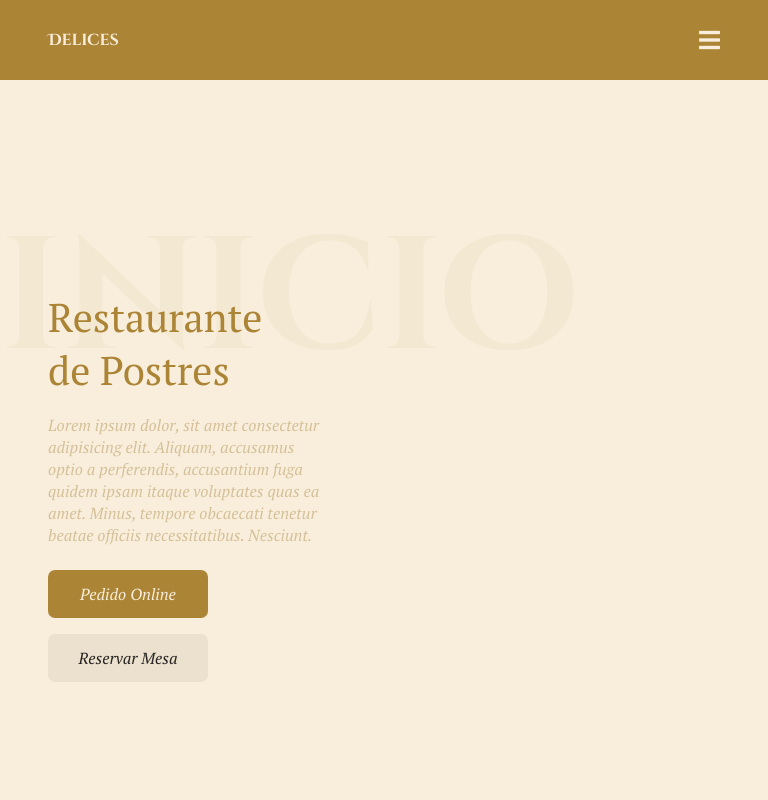
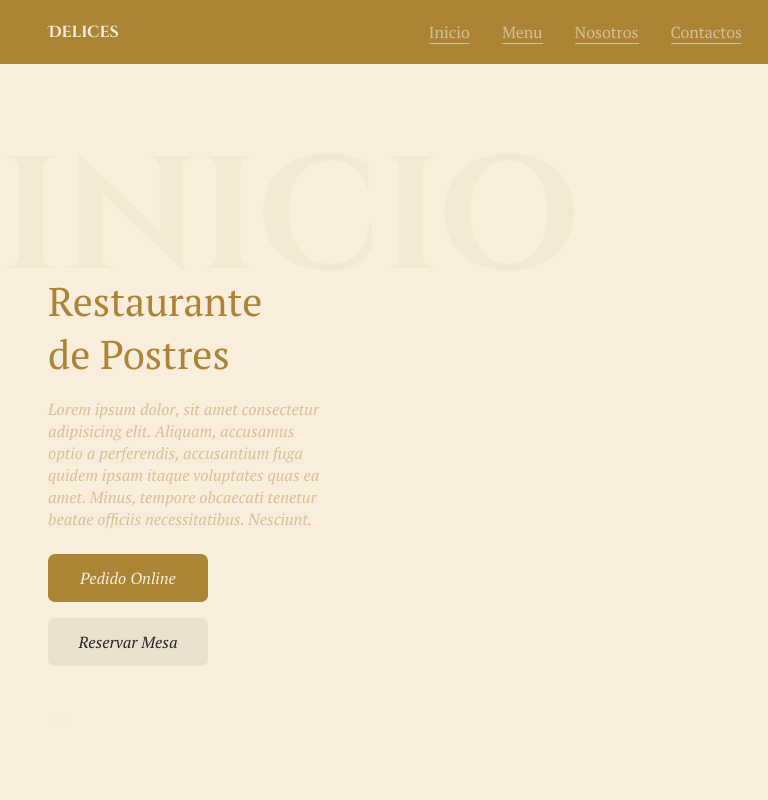
Before and after one commit to clarkelamothe/delices, a plain HTML site: page index.html in a window 768 px wide. Shown: the top 800 px of the page. Drawn offline with Linux system fonts and the light colour scheme.

Commit message:
a little bit more responsive

```diff
--- a/css/style.scss
+++ b/css/style.scss
@@ -23,7 +23,8 @@ $color: (
     top: $top;
     right: $right;
 }
-$height-header: 5em;
+$height-header: 4em;
+
 body{
     header{
         background-color: map-get($color, primary);
@@ -31,6 +32,7 @@ body{
         @include flex(flex, row, space-between, center);
         @include position(absolute, 0, 0);
         padding: 0 3em 0 3em;
+        z-index: 4;
 
         .logo{
             font-family: 'Cinzel Decorative', cursive;
@@ -59,7 +61,7 @@ body{
         @include position(relative, 0, 0);
         display: none;
         background-color: map-get($color, primary);
-        z-index: 4;
+        z-index: 5;
 
         .iconX{
             @include position(absolute, 2em, 2em);
@@ -79,7 +81,7 @@ body{
                 @include flex(flex, column, center, center);
                 @include size($height-header, 100%);
                 list-style: none;
-
+                margin: 0 1em 0 1em;
                 a{
                     text-decoration: none;
                     color: map-get($color, lighter);;
@@ -87,7 +89,7 @@ body{
                     font-family: 'PT Serif', serif;
                     border-bottom: 0.1px solid map-get($color, lighter);
                     transition: border ease-in-out 0.4s, color 2ms ease-in-out;
-                    &:hover{
+                    &:hover, &:active{
                         border-bottom: 4px solid map-get($color, secondary);
                         color: map-get($color, secondary);
                     }
@@ -115,7 +117,7 @@ body{
         overflow: hidden;
         .background-text{
             @include size(20%, 100%);
-            @include position(absolute, 7em, 0);
+            @include position(absolute, 3em, 0);
             h2{
                 font-family: 'Cinzel Decorative', cursive;
                 font-size: 10em;
@@ -285,6 +287,7 @@ body{
         .chef-section{
             @include size(auto, 40em);
             padding: 0 3em 0 3em;
+            @include flex(flex, column, space-around, center);
 
             article{
                 @include size(40vh,90%);
@@ -348,7 +351,7 @@ body{
         }
         .social{
             @include size(100%, 100%);
-            margin: 2em;
+            margin-top: 2em;
             text-align: center;
             a{
                 text-decoration: none;
@@ -361,3 +364,29 @@ body{
         }
     }
 }
+
+
+
+@media screen and (min-width: 500px) and (max-width:1000px){
+    header{
+        .hamburger{
+            display: none;
+        }
+        menu{
+            @include size(2em, 40vw);
+            display: inline;
+            ul{
+                @include flex(flex, row, space-between, center);
+                li{
+                    a{
+                        text-decoration: none;
+                        font-size: 1em;
+                    }
+                }
+            }
+        }
+    }
+    .nosotros{
+
+    }
+}
--- a/index.html
+++ b/index.html
@@ -17,6 +17,15 @@
         <div class="hamburger">
             <a href="#menu"><i class="fas fa-bars"></i></a>
         </div>
+
+        <menu>
+            <ul>
+                <li><a href="#">Inicio</a></li>
+                <li><a href="#page-menu">Menu</a></li>
+                <li><a href="#nosotros">Nosotros</a></li>
+                <li><a href="#contactos">Contactos</a></li>
+            </ul>
+        </menu>
     </header>
 
     <menu id="menu">
@@ -192,6 +201,5 @@
             <a href=""><i class="fab fa-facebook-f"></i></a>
         </div>
     </div>
-
 </body>
 </html>
```
Also changed, not shown: css/style.css, 1 other file.
